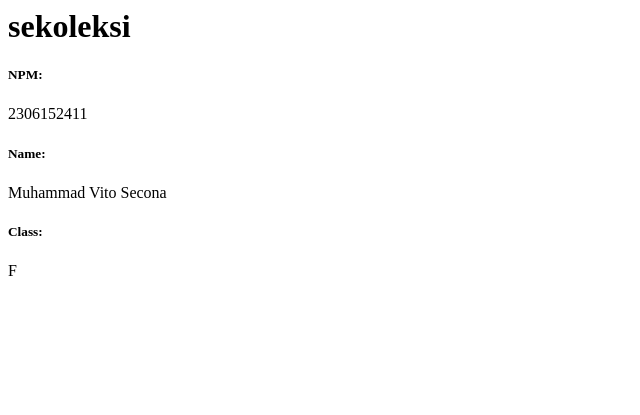
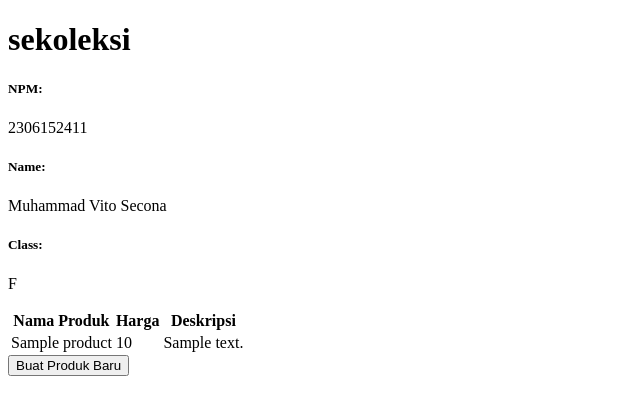
Before and after one commit to secona/sekoleksi, a Django app: page / in a window 1280 px wide. Shown: the top 415 px of the page, without its empty margins (0-640 px from the left). Run offline with Django 4.2, Linux system fonts and the light colour scheme; tables that the repository leaves empty hold one stand-in row (values such as "Sample post").

Commit message:
feat: input form for products

```diff
--- a/main/templates/main.html
+++ b/main/templates/main.html
@@ -1,3 +1,7 @@
+{% extends 'base.html' %}
+
+{% block content %}
+
 <h1>sekoleksi</h1>
 
 <h5>NPM: </h5>
@@ -6,3 +10,28 @@
 <p>{{ name }}<p>
 <h5>Class: </h5>
 <p>{{ class }}<p>
+
+{% if not products %}
+<p>Belum ada produk</p>
+{% else %}
+<table>
+  <tr>
+    <th>Nama Produk</th>
+    <th>Harga</th>
+    <th>Deskripsi</th>
+  </tr>
+  {% for product in products %}
+  <tr>
+    <td>{{ product.name }}</td>
+    <td>{{ product.price }}</td>
+    <td>{{ product.description }}</td>
+  </tr>
+  {% endfor %}
+</table>
+{% endif %}
+
+<a href="{% url 'main:create_product' %}">
+  <button>Buat Produk Baru</button>
+</a>
+
+{% endblock content %}
--- a/main/urls.py
+++ b/main/urls.py
@@ -1,8 +1,9 @@
 from django.urls import path
-from main.views import show_main
+from .views import show_main, create_product
 
 app_name = 'main'
 
 urlpatterns = [
     path('', show_main, name='show_main'),
+    path('create-product', create_product, name='create_product')
 ]
--- a/main/views.py
+++ b/main/views.py
@@ -1,8 +1,22 @@
-from django.shortcuts import render
+from django.shortcuts import render, redirect
+from .forms import ProductForm
+from .models import Product
 
 def show_main(request):
+    products = Product.objects.all()
+
     return render(request, "main.html", {
         "name": "Muhammad Vito Secona",
         "npm": "2306152411",
         "class": "F",
+        "products": products,
     })
+
+def create_product(request):
+    form = ProductForm(request.POST or None)
+
+    if form.is_valid() and request.method == 'POST':
+        form.save()
+        return redirect('main:show_main')
+
+    return render(request, 'create_product.html', { 'form': form })
--- a/sekoleksi/settings.py
+++ b/sekoleksi/settings.py
@@ -55,7 +55,7 @@ ROOT_URLCONF = 'sekoleksi.urls'
 TEMPLATES = [
     {
         'BACKEND': 'django.template.backends.django.DjangoTemplates',
-        'DIRS': [],
+        'DIRS': [BASE_DIR / 'templates'],
         'APP_DIRS': True,
         'OPTIONS': {
             'context_processors': [
--- /dev/null
+++ b/templates/base.html
@@ -0,0 +1,13 @@
+{% load static %}
+<!DOCTYPE html>
+<html lang="en">
+  <head>
+    <meta charset="UTF-8" />
+    <meta name="viewport" content="width=device-width, initial-scale=1.0" />
+    {% block meta %} {% endblock meta %}
+  </head>
+
+  <body>
+    {% block content %} {% endblock content %}
+  </body>
+</html>
```
Also changed, not shown: main/forms.py (added, +7 -0 lines), main/templates/create_product.html (added, +18 -0 lines).
